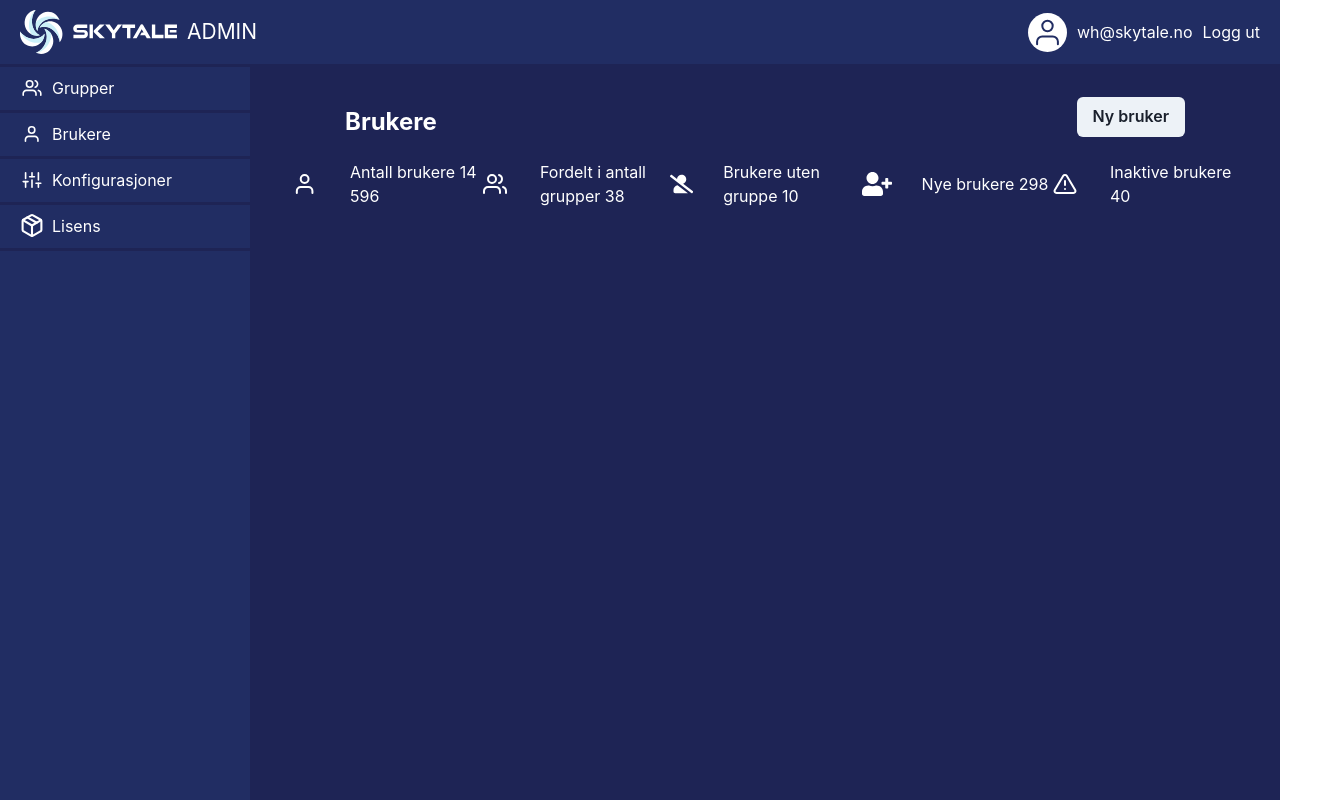
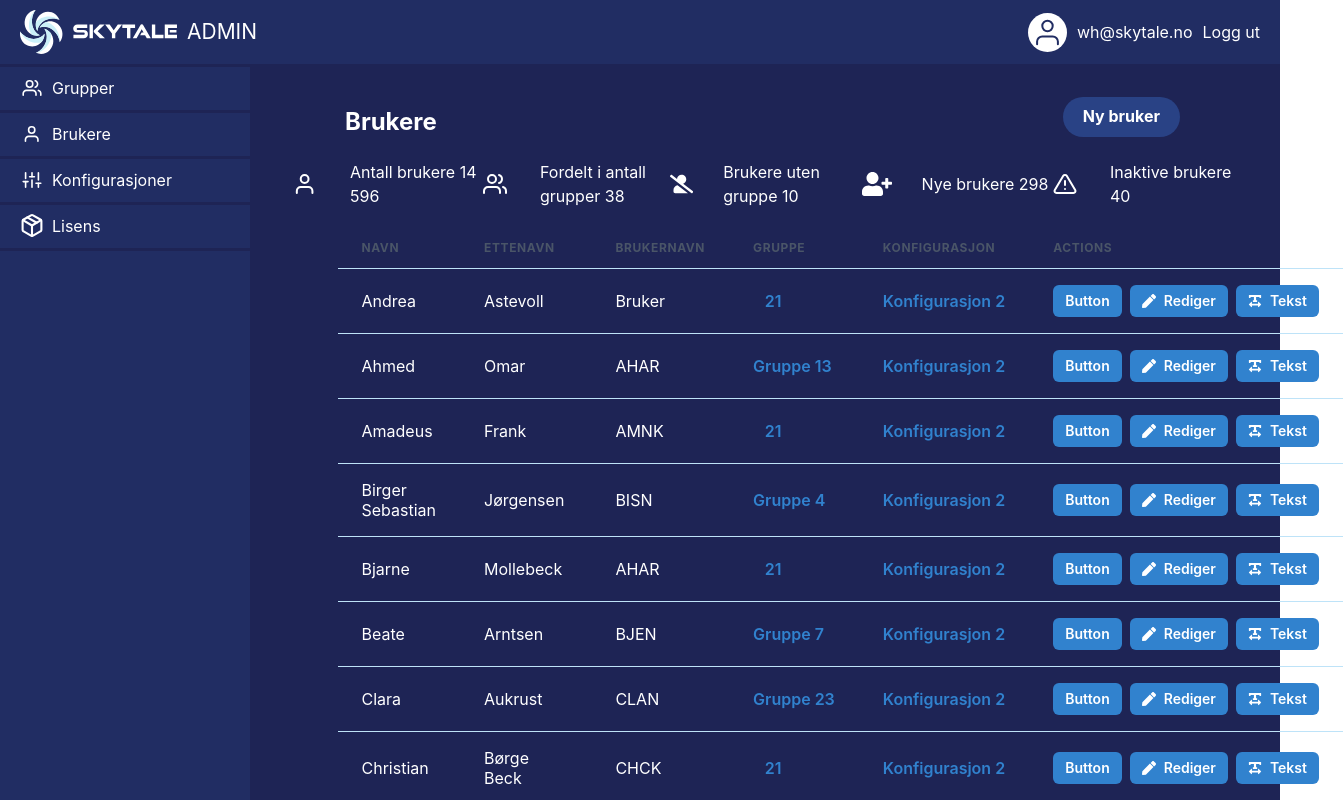
Before and after one commit to JanWilliamHaug/ReactSkytaleAdmin, a React (Vite) app in the folder my-app/: page /users in a window 1280 px wide. Shown: the top 800 px of the page, 1343 px wide, since content can reach past the window. Built offline with nearby package versions, Linux system fonts and the light colour scheme.

Commit message:
Lagt til en eksmpel bruker tabell

```diff
--- /dev/null
+++ b/my-app/src/pages/Users/SampleTable.tsx
@@ -0,0 +1,74 @@
+// SampleTable.tsx
+import React from 'react';
+import { Box, Table, Thead, Tbody, Tr, Th, Td, Button, Icon, Flex } from '@chakra-ui/react';
+import { FaPen, FaTextWidth } from 'react-icons/fa';
+
+const SampleTable: React.FC = () => {
+  const users = [
+    { firstName: 'Andrea', lastName: 'Astevoll', username: 'Bruker', group: '21', config: 'Konfigurasjon 2' },
+    { firstName: 'Ahmed', lastName: 'Omar', username: 'AHAR', group: 'Gruppe 13', config: 'Konfigurasjon 2' },
+    { firstName: 'Amadeus', lastName: 'Frank', username: 'AMNK', group: '21', config: 'Konfigurasjon 2' },
+    { firstName: 'Birger Sebastian', lastName: 'Jørgensen', username: 'BISN', group: 'Gruppe 4', config: 'Konfigurasjon 2' },
+    { firstName: 'Bjarne', lastName: 'Mollebeck', username: 'AHAR', group: '21', config: 'Konfigurasjon 2' },
+    { firstName: 'Beate', lastName: 'Arntsen', username: 'BJEN', group: 'Gruppe 7', config: 'Konfigurasjon 2' },
+    { firstName: 'Clara', lastName: 'Aukrust', username: 'CLAN', group: 'Gruppe 23', config: 'Konfigurasjon 2' },
+    { firstName: 'Christian', lastName: 'Børge Beck', username: 'CHCK', group: '21', config: 'Konfigurasjon 2' },
+    { firstName: 'Daniel', lastName: 'Jørgensen', username: 'DAEN', group: 'Gruppe 3', config: 'Konfigurasjon 2' },
+    { firstName: 'Ingvil', lastName: 'Arntsen', username: 'INEN', group: 'Gruppe 2', config: 'Konfigurasjon 2' },
+    { firstName: 'Jenny', lastName: 'Aste Hansenvoll', username: 'JELL', group: 'Gruppe 8', config: 'Konfigurasjon 2' },
+    { firstName: 'Knut', lastName: 'Steinberg', username: 'KNRG', group: 'Gruppe 2', config: 'Konfigurasjon 2' },
+    { firstName: 'Solveig', lastName: 'Villeback', username: 'SOCK', group: 'Gruppe 1', config: 'Konfigurasjon 2' },
+    { firstName: 'Øystein', lastName: 'Kvinge Jensen', username: 'ØYEN', group: 'Gruppe 7', config: 'Konfigurasjon 2' },
+  ];
+
+  return (
+    <Box width="90%" mx="auto" mt="20px">
+      <Table variant="simple" colorScheme="blue">
+        <Thead>
+          <Tr>
+            <Th>Navn</Th>
+            <Th>Ettenavn</Th>
+            <Th>Brukernavn</Th>
+            <Th>Gruppe</Th>
+            <Th>Konfigurasjon</Th>
+            <Th>Actions</Th>
+          </Tr>
+        </Thead>
+        <Tbody>
+          {users.map((user, index) => (
+            <Tr key={index}>
+              <Td>{user.firstName}</Td>
+              <Td>{user.lastName}</Td>
+              <Td>{user.username}</Td>
+              <Td>
+                <Button variant="link" colorScheme="blue">
+                  {user.group}
+                </Button>
+              </Td>
+              <Td>
+                <Button variant="link" colorScheme="blue">
+                  {user.config}
+                </Button>
+              </Td>
+              <Td>
+                <Flex>
+                  <Button size="sm" colorScheme="blue" mr="2">
+                    Button
+                  </Button>
+                  <Button size="sm" colorScheme="blue" mr="2" leftIcon={<Icon as={FaPen} />}>
+                    Rediger
+                  </Button>
+                  <Button size="sm" colorScheme="blue" leftIcon={<Icon as={FaTextWidth} />}>
+                    Tekst
+                  </Button>
+                </Flex>
+              </Td>
+            </Tr>
+          ))}
+        </Tbody>
+      </Table>
+    </Box>
+  );
+};
+
+export default SampleTable;
--- a/my-app/src/pages/Users/Users.css
+++ b/my-app/src/pages/Users/Users.css
@@ -1,3 +1,7 @@
+:root {
+    --Ocean-2: #1E2455;
+}
+
 .users-page {
     padding: 20px;
 }
@@ -8,13 +12,27 @@
     font-weight: bold;
     margin-left: 55px; /* Adjusted margin-left to move it to the left */
 }
+.new-user-button {
+    background-color: var(--Ocean-4, #294285) !important; /* Updated background color to lighter shade */
+    color: white !important; /* Ensure text color is white for contrast */
+    font-weight: bold !important;
+    margin-top: -10px !important; /* Adjusted margin-top */
+    margin-right: 60px !important; /* Adjusted margin-right to move it to the left */
+    border: none !important; /* Remove border if not needed */
+    border-radius: 25px !important; /* Increased border radius for more rounded corners */
+    padding: 10px 20px !important; /* Optional: Add padding for better appearance */
+    cursor: pointer !important; /* Change cursor to pointer on hover */
+}
 
-  .new-user-button {
-    background-color: #FFF;
-    color: #212D63;
-    font-weight: bold;
-    margin-top: -10px; /* Adjusted margin-top */
-    margin-right: 55px; /* Adjusted margin-right to move it to the left */
+.new-user-button:hover {
+    background-color: #294285 !important; /* Optional: Darker shade on hover */
+}
+
+
+
+
+.new-user-button:hover {
+    background-color: #294285; /* Optional: Darker shade on hover */
 }
 
 .user-info {
--- a/my-app/src/pages/Users/Users.tsx
+++ b/my-app/src/pages/Users/Users.tsx
@@ -4,6 +4,7 @@ import userIcon from '@/assets/scss/images/user.svg';
 import groupIcon from '@/assets/scss/images/Group.svg';
 import varselIcon from '@/assets/scss/images/Varsel.svg';
 import { FaUserSlash, FaUserPlus } from 'react-icons/fa';
+import SampleTable from '@/pages/Users/SampleTable'; // Ensure the import path is correct
 import './Users.css';
 
 const Users: React.FC = () => {
@@ -35,6 +36,7 @@ const Users: React.FC = () => {
           <Text className="user-info">Inaktive brukere <span>40</span></Text>
         </Flex>
       </Flex>
+      <SampleTable /> {/* Add the SampleTable component here */}
     </Box>
   );
 };
--- a/my-app/src/pages/layout/index.tsx
+++ b/my-app/src/pages/layout/index.tsx
@@ -6,7 +6,7 @@ import Header from '@/pages/shared/Header';
 
 const Layout: React.FC = () => {
   return (
-    <Flex direction="column" height="100vh" width="100vw">
+    <Flex direction="column" height="120vh" width="100vw">
       <Header />
       <Flex flex="1">
         <Sidebar />
--- a/my-app/src/pages/main/index.tsx
+++ b/my-app/src/pages/main/index.tsx
@@ -4,6 +4,7 @@ import userIcon from '@/assets/scss/images/user.svg';
 import groupIcon from '@/assets/scss/images/Group.svg';
 import varselIcon from '@/assets/scss/images/Varsel.svg';
 import { FaUserSlash, FaUserPlus } from 'react-icons/fa';
+import './Users.css'; // Import the CSS file
 
 const iconSize = "30px"; // Define a constant for icon size
 const smallerIconSize = "26px"; // Smaller icon size for better consistency
@@ -13,7 +14,7 @@ const MainPage: React.FC = () => {
     <Box>
       <Flex justifyContent="space-between" alignItems="center" mb="20px" mx="10%">
         <Text color="white" fontSize="24px" fontWeight="bold">Brukere</Text>
-        <Button backgroundColor="#FFF" color="#212D63" fontWeight="bold">Ny bruker</Button>
+        <Button className="new-user-button">Ny bruker</Button> {/* Apply the className */}
       </Flex>
       <Flex justifyContent="space-between" alignItems="center" mb="20px" mx="10%">
         <Flex alignItems="center">
--- a/my-app/src/routes/index.tsx
+++ b/my-app/src/routes/index.tsx
@@ -1,3 +1,4 @@
+// routes/index.tsx
 import React from 'react';
 import { Navigate } from 'react-router-dom';
 import Layout from '@/pages/layout';
@@ -5,6 +6,7 @@ import Users from '@/pages/Users/Users';
 import Groups from '@/pages/Groups/Groups';
 import Configurations from '@/pages/Configurations/Configurations';
 import Licenses from '@/pages/Licenses/Licenses';
+import SampleTable from '@/pages/Users/SampleTable'; // Import SampleTable component
 import NotFound from '@/pages/NotFound';
 
 const routes = [
@@ -17,6 +19,7 @@ const routes = [
       { path: '/groups', element: <Groups /> },
       { path: '/configurations', element: <Configurations /> },
       { path: '/licenses', element: <Licenses /> },
+      { path: '/sample-table', element: <SampleTable /> }, // Add new route for SampleTable
     ],
   },
   { path: '*', element: <NotFound /> },
```
Lines whose indentation alone changed are shown as unchanged.
